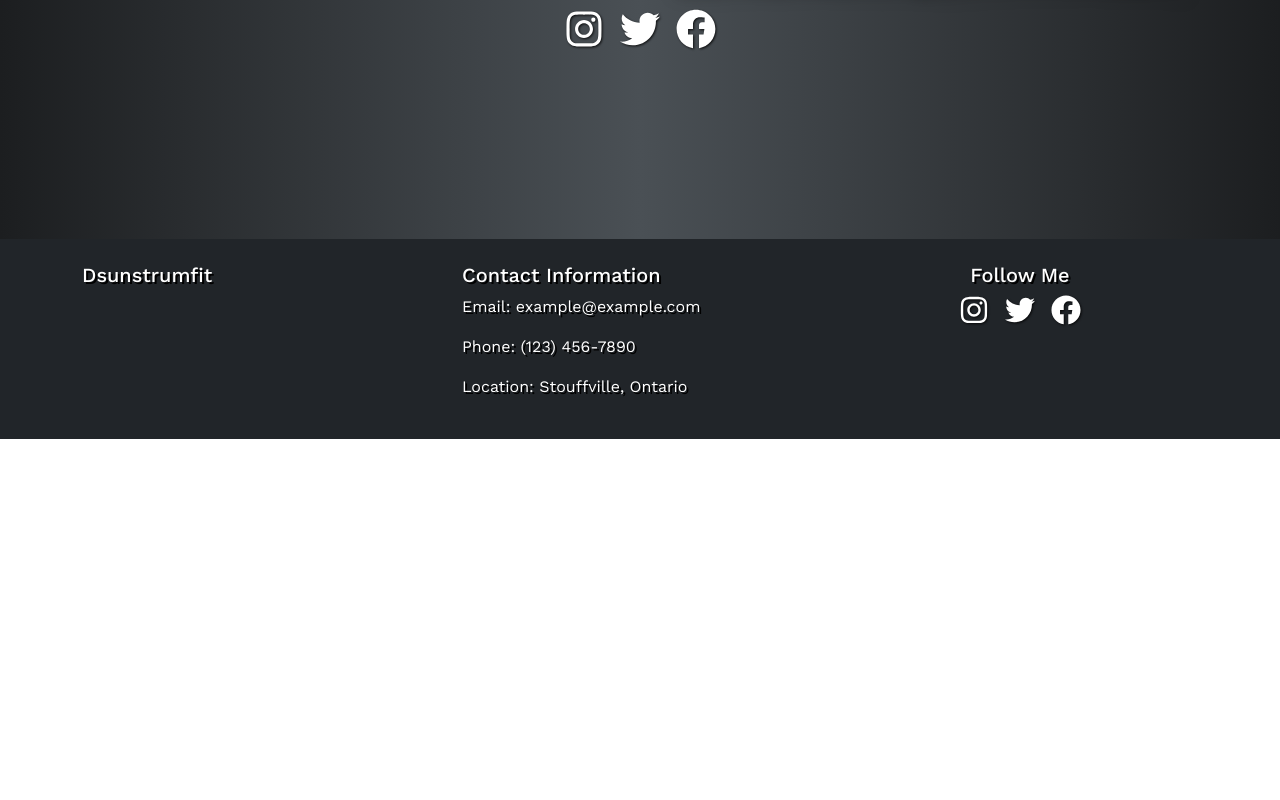
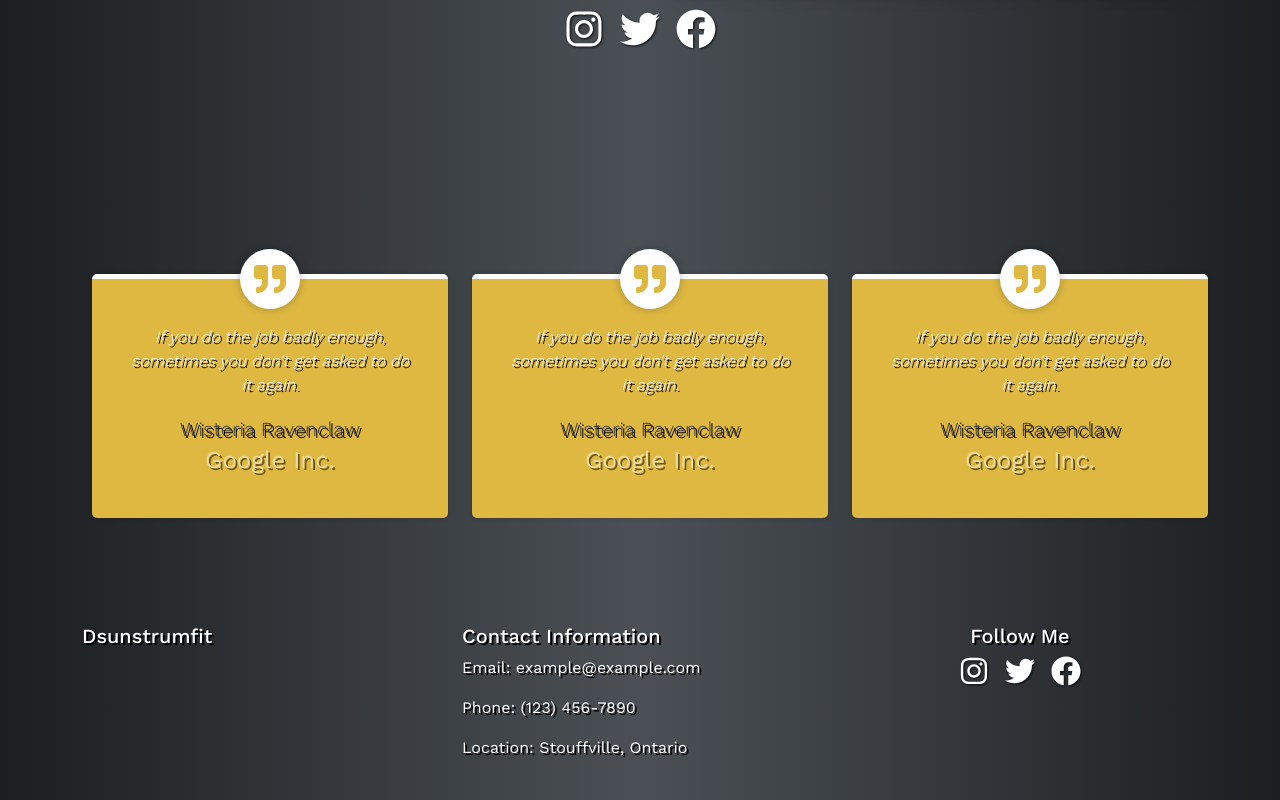
Before and after one commit to grantmacmillan/dsunstrumfit, a Next.js app: page / in a window 1280 px wide. Shown: the part 561-1361 px from the top of the page. Before the commit the page ends 1000 px from the top, so only its background shows below. Built offline with nearby package versions, Linux system fonts and the light colour scheme.

Commit message:
started client testimonials

```diff
--- a/app/components/CustomFooter.js
+++ b/app/components/CustomFooter.js
@@ -7,7 +7,12 @@ import { FaFacebook, FaTwitter, FaInstagram } from 'react-icons/fa';
 
 const CustomFooter = () => {
     return (
-        <footer className="bg-dark text-white py-4 mt-auto">
+        <footer className="text-white py-4 mt-auto">
+            <br></br>
+            <br></br>
+
+            <br></br>
+
             <div className="container">
                 <div className="row">
                     <div className="col-md-4">
--- a/app/home.css
+++ b/app/home.css
@@ -64,7 +64,6 @@
 
 }
 
-
 .clientImage {
     width: 100%;
     height: 100%;
@@ -86,3 +85,65 @@
 .clientImage:hover {
     filter: grayscale(0%);
 }
+
+
+
+.snip1533 {
+    box-shadow: 0 0 5px rgba(0, 0, 0, 0.15);
+    color: var(--text);
+    display: inline-block;
+    margin: 35px 10px 10px;
+    position: relative;
+    text-align: center;
+    width: 100%;
+    background-color: var(--primary-color);
+    border-radius: 5px;
+    border-top: 5px solid var(--text);
+}
+
+.snip1533 figcaption {
+    padding: 13% 10% 12%;
+    position: relative;
+    /* Ensure absolute positioning of the icon works */
+}
+
+.icon-container {
+    position: absolute;
+    top: -30px;
+    left: 50%;
+    transform: translateX(-50%);
+    background-color: #fff;
+    border-radius: 50%;
+    box-shadow: 0 0 10px rgba(0, 0, 0, 0.25);
+    width: 60px;
+    height: 60px;
+    display: flex;
+    align-items: center;
+    justify-content: center;
+}
+
+.testimonial-icon {
+    color: var(--primary-color);
+    font-size: 32px;
+    line-height: 60px;
+}
+
+.snip1533 h3 {
+    color: #3c3c3c;
+    font-size: 20px;
+    font-weight: 300;
+    line-height: 24px;
+    margin: 10px 0 5px;
+}
+
+.snip1533 h4 {
+    font-weight: 400;
+    margin: 0;
+    opacity: 0.5;
+}
+
+.snip1533 blockquote {
+    font-style: italic;
+    font-weight: 300;
+    margin: 0 0 20px;
+}
--- a/app/page.js
+++ b/app/page.js
@@ -1,6 +1,6 @@
 import Image from 'next/image';
 import Link from 'next/link';
-import { FaFacebook, FaTwitter, FaInstagram } from 'react-icons/fa';
+import { FaFacebook, FaTwitter, FaInstagram, FaQuoteRight } from 'react-icons/fa';
 
 import { Container, Row, Col } from 'react-bootstrap';
 
@@ -10,7 +10,9 @@ export const metadata = {
 };
 
 export default function Home() {
+
   return (
+    <>
       <div className="landing">
         <Container className="h-100 d-flex flex-column align-items-center justify-content-center">
           <Row className="w-100">
@@ -55,5 +57,59 @@ export default function Home() {
           </Row>
         </Container>
       </div>
+      <Container>
+        <Row>
+          <Col md={4}>
+            <figure className="snip1533">
+              <figcaption>
+                <div className="icon-container">
+                  <FaQuoteRight className="testimonial-icon" />
+                </div>
+                <blockquote>
+                  <p>If you do the job badly enough, sometimes you don't get asked to do it again.</p>
+                </blockquote>
+                <h3>Wisteria Ravenclaw</h3>
+                <h4>Google Inc.</h4>
+              </figcaption>
+            </figure>
+          </Col>
+          <Col md={4}>
+            <figure className="snip1533">
+              <figcaption>
+                <div className="icon-container">
+                  <FaQuoteRight className="testimonial-icon" />
+                </div>
+                <blockquote>
+                  <p>If you do the job badly enough, sometimes you don't get asked to do it again.</p>
+                </blockquote>
+                <h3>Wisteria Ravenclaw</h3>
+                <h4>Google Inc.</h4>
+              </figcaption>
+            </figure>
+          </Col>
+          <Col md={4}>
+            <figure className="snip1533">
+              <figcaption>
+                <div className="icon-container">
+                  <FaQuoteRight className="testimonial-icon" />
+                </div>
+                <blockquote>
+                  <p>If you do the job badly enough, sometimes you don't get asked to do it again.</p>
+                </blockquote>
+                <h3>Wisteria Ravenclaw</h3>
+                <h4>Google Inc.</h4>
+              </figcaption>
+            </figure>
+          </Col>
+        </Row>
+
+
+      </Container>
+
+      <div>
+
+      </div>
+    </>
+
   );
 }
--- a/package.json
+++ b/package.json
@@ -9,6 +9,7 @@
     "lint": "next lint"
   },
   "dependencies": {
+    "@fortawesome/fontawesome-free": "^6.5.2",
     "@fortawesome/free-brands-svg-icons": "^6.5.2",
     "@fortawesome/react-fontawesome": "^0.2.2",
     "bootstrap": "^5.3.3",
```
Also changed, not shown: 1 other file (tests, documents, lock files or other folders). Lines whose indentation alone changed are shown as unchanged.
